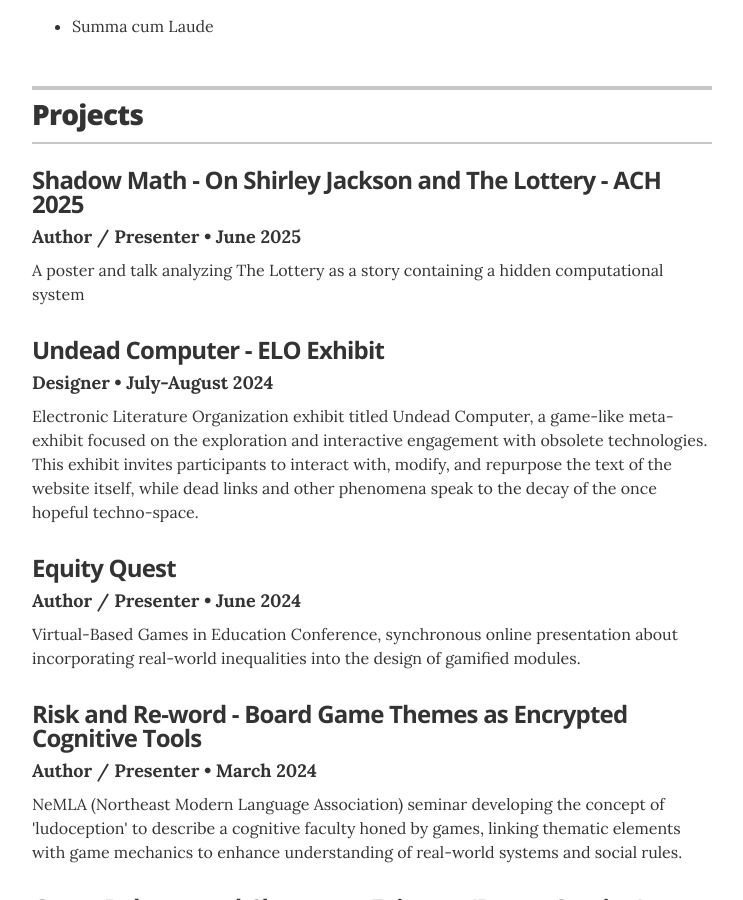
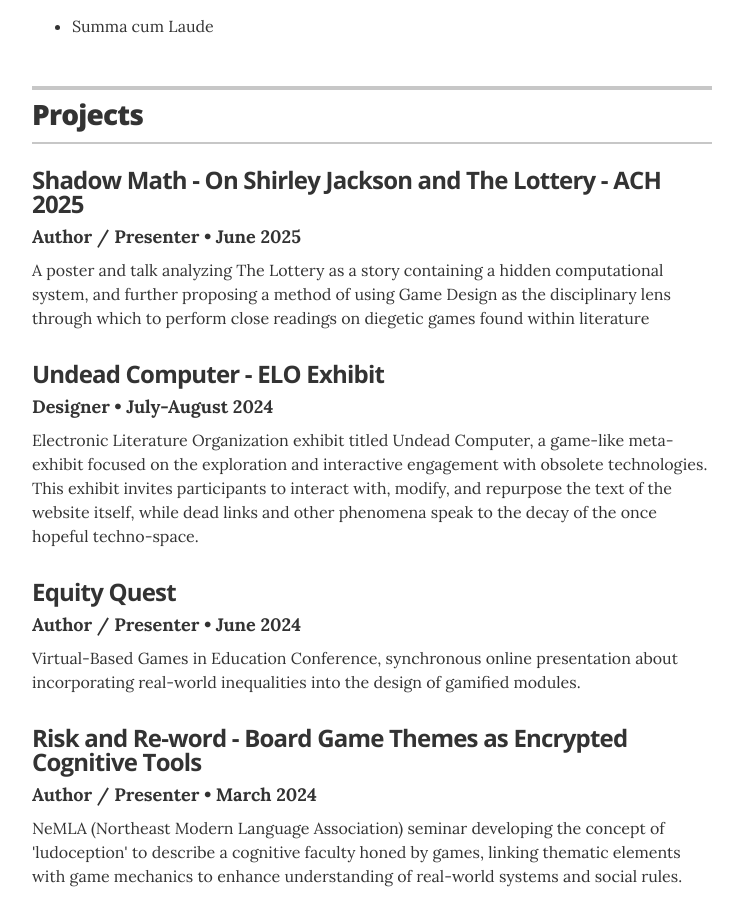
Before and after one commit to mwmxyz/academic, a Jekyll site: the page built from index.html, in a window 1280 px wide and 900 px high, scrolled down 2110 px. Shown: the whole window, without its empty margins (268-1011 px from the left). Built offline with Jekyll 4.4.1, drawn with Linux system fonts in a browser that asks for light colours.

Commit message:
Update projects.yml

```diff
--- a/_data/projects.yml
+++ b/_data/projects.yml
@@ -5,7 +5,7 @@
 - project: Shadow Math - On Shirley Jackson and The Lottery - ACH 2025
   role: Author / Presenter
   duration: June 2025
-  description: A poster and talk analyzing The Lottery as a story containing a hidden computational system
+  description: A poster and talk analyzing The Lottery as a story containing a hidden computational system, and further proposing a method of using Game Design as the disciplinary lens through which to perform close readings on diegetic games found within literature
 
 # Undead Computer - ELO Exhibit
 - project: Undead Computer - ELO Exhibit
```
